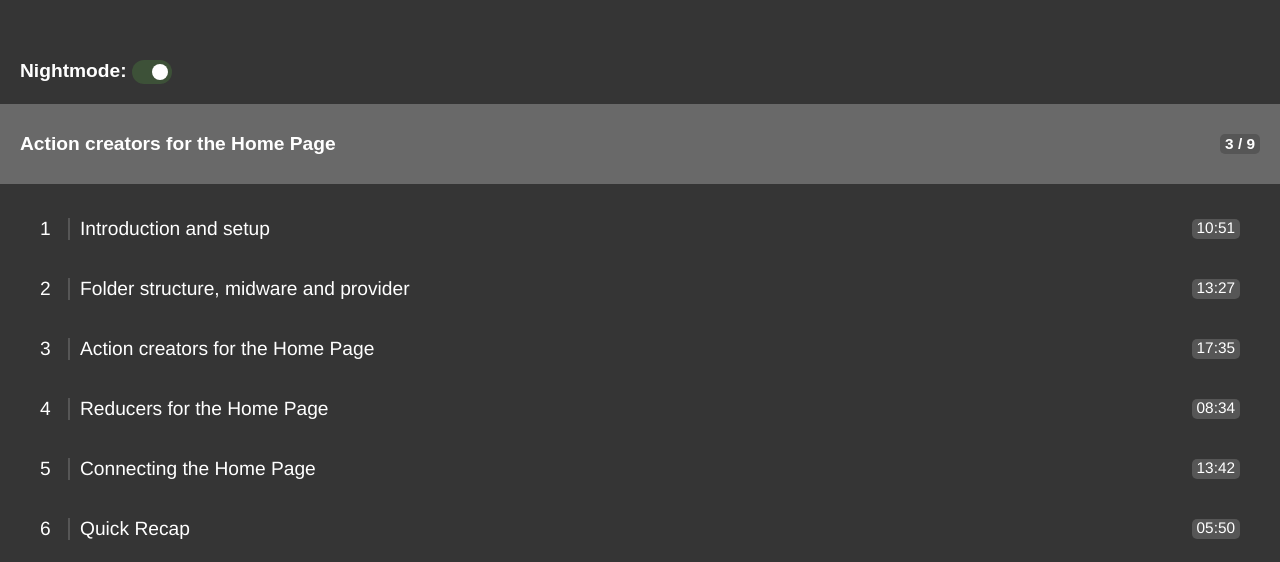
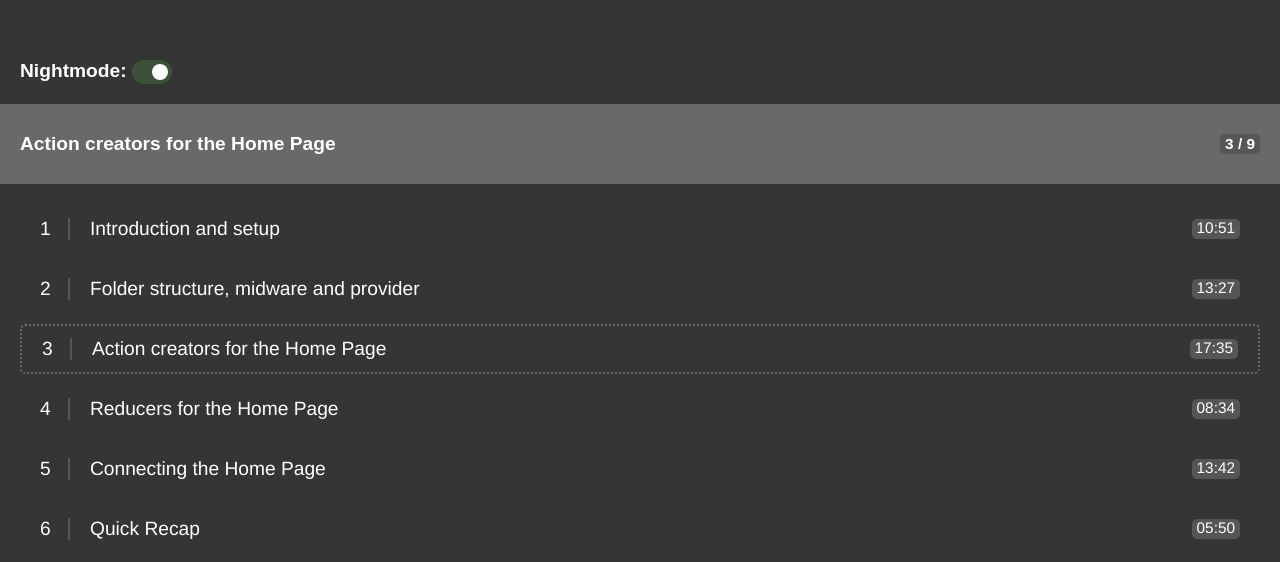
Before and after one commit to sabina929/react-video-player-app, a React (Create React App) app: page /4tuFk_pdWVo in a window 1280 px wide. Shown: the part 680-1242 px from the top of the page. Built offline with nearby package versions, Linux system fonts and the light colour scheme.

Commit message:
created Higher Order Component, added state to localStorage, created onEnded and onProgress functionalities

```diff
--- a/public/index.html
+++ b/public/index.html
@@ -31,7 +31,7 @@
 
 
 
-    <input hidden="" value="{&quot;playlistId&quot;:&quot;wbn_rdx&quot;,&quot;playlist&quot;:[{&quot;num&quot;:1,&quot;title&quot;:&quot;Introduction and setup&quot;,&quot;id&quot;:&quot;ghI-gMi1DPc&quot;,&quot;duration&quot;:&quot;10:51&quot;,&quot;video&quot;:&quot;https://www.youtube.com/embed/ghI-gMi1DPc&quot;},
+    <input hidden="" value="{&quot;playlistId&quot;:&quot;react_redux_player&quot;,&quot;playlist&quot;:[{&quot;num&quot;:1,&quot;title&quot;:&quot;Introduction and setup&quot;,&quot;id&quot;:&quot;ghI-gMi1DPc&quot;,&quot;duration&quot;:&quot;10:51&quot;,&quot;video&quot;:&quot;https://www.youtube.com/embed/ghI-gMi1DPc&quot;},
     {&quot;num&quot;:2,&quot;title&quot;:&quot;Folder structure, midware and provider&quot;,&quot;id&quot;:&quot;ejJlnMPCmNo&quot;,&quot;duration&quot;:&quot;13:27&quot;,&quot;video&quot;:&quot;https://www.youtube.com/embed/ejJlnMPCmNo&quot;},
     {&quot;num&quot;:3,&quot;title&quot;:&quot;Action creators for the Home Page&quot;,&quot;id&quot;:&quot;4tuFk_pdWVo&quot;,&quot;duration&quot;:&quot;17:35&quot;,&quot;video&quot;:&quot;https://www.youtube.com/embed/4tuFk_pdWVo&quot;},
     {&quot;num&quot;:4,&quot;title&quot;:&quot;Reducers for the Home Page&quot;,&quot;id&quot;:&quot;Jh6Abc_bJ50&quot;,&quot;duration&quot;:&quot;08:34&quot;,&quot;video&quot;:&quot;https://www.youtube.com/embed/Jh6Abc_bJ50&quot;},
--- a/src/components/PlaylistItem.js
+++ b/src/components/PlaylistItem.js
@@ -7,11 +7,13 @@ const PlaylistItem = ({ video, active, played }) => {
   //   <div className="wbn-player__video-name">{video.title}</div>
   //   <div className="wbn-player__video-time">{video.duration}</div>
   // </StyledPlaylistItem>
+
+
   return(
-    <StyledPlaylistItem>
+    <StyledPlaylistItem active={active} played={played}>
       <div className="v-player__video-nr">{video.num}</div>
       <div className="v-player__video-name">{video.title}</div>
-  <div className="v-player__video-time">{video.duration}</div>
+      <div className="v-player__video-time">{video.duration}</div>
     </StyledPlaylistItem>
   )
   };
--- a/src/components/containers/PlaylistItems.js
+++ b/src/components/containers/PlaylistItems.js
@@ -1,13 +1,18 @@
 import React from 'react'
 import PlaylistItem from '../PlaylistItem';
 import StyledPlaylistitems from '../styles/StyledPlaylistitems';
+import withLink from '../hoc/withLink'
+
+
+const PlaylistItemWithLink = withLink(PlaylistItem);
+
 
 const PlaylistItems = ({videos, active}) => {
     return (
         <StyledPlaylistitems>
             {videos.map(video => {
                 return (
-                    <PlaylistItem key={video.id} video={video} active={video.id === active.id ? true : false} played={video.played}/>
+                    <PlaylistItemWithLink key={video.id} video={video} active={video.id === active.id ? true : false} played={video.played}/>
                 )
             })}
         </StyledPlaylistitems>
--- a/src/components/containers/VPlayer.js
+++ b/src/components/containers/VPlayer.js
@@ -27,14 +27,19 @@ const themeLight = {
 
 const VPlayer = ({match, history, location}) => {
     const videos = JSON.parse(document.querySelector('[name="videos"]').value);
+    const savedState = JSON.parse(localStorage.getItem(`${videos.playlistId}`))
 
     const [state, setState] = useState({
-        videos: videos.playlist,
-        activeVideo: videos.playlist[0],
-        playlistId: videos.playlistId,
+        videos: savedState ? savedState.videos : videos.playlist,
+        activeVideo: savedState ? savedState.activeVideo : videos.playlist[0],
+        playlistId: savedState ? savedState.playlistId : videos.playlistId,
         autoplay: false,
-        nightMode: true
+        nightMode: savedState ? savedState.nightMode : true
     })
+
+    useEffect(() => {
+        localStorage.setItem(`${state.playlistId}`, JSON.stringify({...state}))
+    }, [state])
 
     useEffect(() => {
         const videoId = match.params.activeVideo;
@@ -53,9 +58,50 @@ const VPlayer = ({match, history, location}) => {
         }
     }, [history, location.autoplay, match.params.activeVideo, state.activeVideo.id, state.videos])
 
-    const nightModeCallback = () => {}
-    const endCallback = () => {}
-    const progressCallback = () => {}
+    const nightModeCallback = () => {
+        setState(prev => ({
+            ...prev,
+            nightMode: !prev.nightMode
+        }))
+    }
+    const endCallback = () => {
+        const videoId = match.params.activeVideo;
+        const currentVideoIndex = state.videos.findIndex(video => video.id === videoId)
+
+        const nextVideo = currentVideoIndex === state.videos.length - 1 ? 0 : currentVideoIndex + 1;
+
+        history.push({
+            pathname: `/${state.videos[nextVideo].id}`,
+            autoplay: true
+        })
+    }
+
+
+    const progressCallback = (e) => {
+        if (e.playedSeconds > 10 && e.playedSeconds < 11) {
+
+            // FIRST WAY
+            // setState({
+            //     ...state,
+            //     videos: state.videos.map(video => {
+            //         return video.id === state.activeVideo.id ? {...video, played: true} : video;
+            //     })
+            // })
+
+
+            // SECOND WAY
+            const videos = [...state.videos];
+            const playedVideo = videos.find(video => {
+               return video.id === state.activeVideo.id
+            })
+
+            playedVideo.played = true;
+            setState(prev => ({
+                ...prev,
+                videos
+            }))
+        }
+    }
 
 
     return (
--- a/src/components/hoc/withLink.js
+++ b/src/components/hoc/withLink.js
@@ -0,0 +1,22 @@
+import React from 'react'
+
+import {Link} from 'react-router-dom'
+
+const withLink = WrappedComponent => props => {
+    // console.log(props)
+    const newProps = {
+        ...props,
+        video: {
+            ...props.video,
+            title: (
+                <Link to={{pathname: `/${props.video.id}`, autoplay:true}}>
+                    {props.video.title}
+                </Link>
+            )
+        }
+    }
+
+    return <WrappedComponent {...newProps} />
+}
+
+export default withLink;
```
